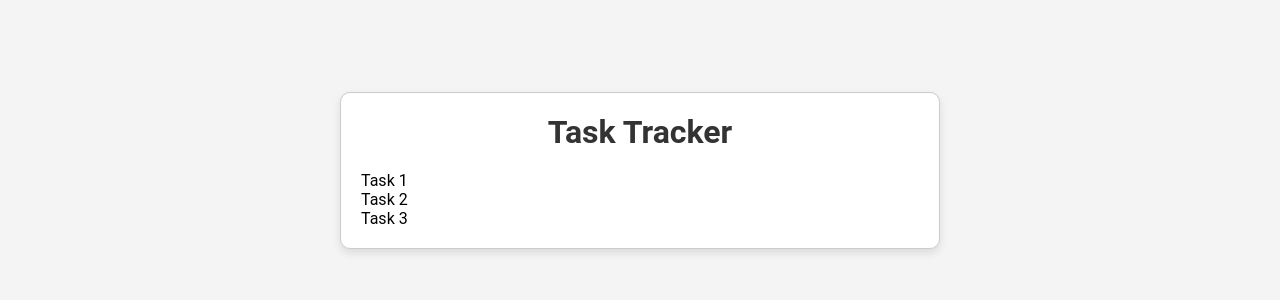
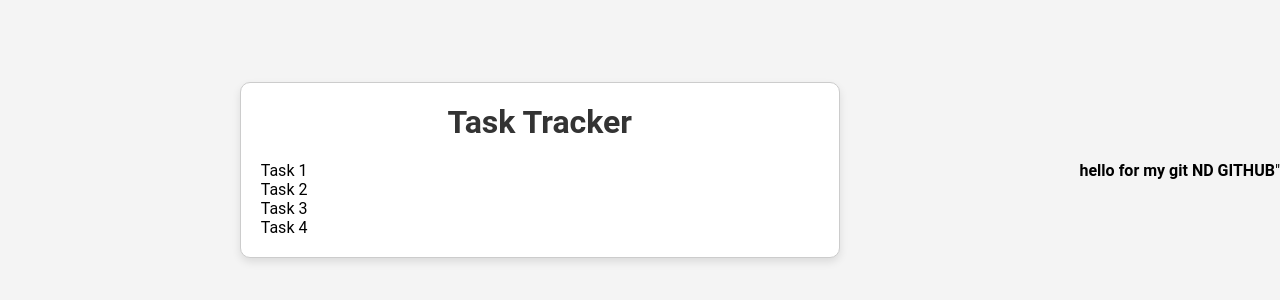
Before and after one commit to aithammadioussama/task-tracker, a plain HTML site: page index.html in a window 1280 px wide. Shown: the part 230-530 px from the top of the page. Drawn offline with Linux system fonts and the light colour scheme.

Commit message:
addes nez task

```diff
--- a/index.html
+++ b/index.html
@@ -13,8 +13,10 @@
         <li>Task 1</li>
         <li>Task 2</li>
         <li>Task 3</li>
+        <li>Task 4</li>
       </ul>
     </div>
+    <p><strong>hello for my git ND GITHUB </strong></strongL></p>"
 
     <script src="script.js"></script>
   </body>
```
